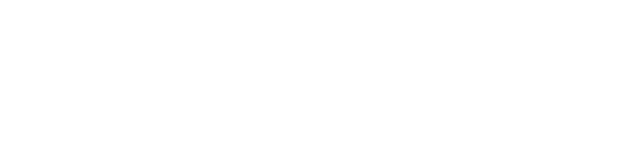
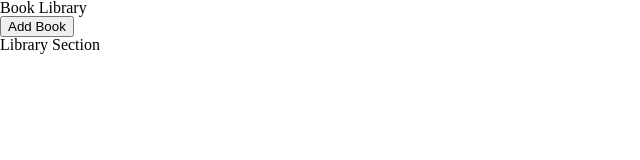
Before and after one commit to joseSoberon/book-library, a plain HTML site: page index.html in a window 1280 px wide. Shown: the whole page, without its empty margins (0-640 px from the left). Drawn offline with Linux system fonts and the light colour scheme.

Commit message:
Create the html structure

```diff
--- a/index.html
+++ b/index.html
@@ -10,7 +10,13 @@
     <link rel="stylesheet" href="css/styles.css">
 </head>
 <body>
-
+    <header>
+        <h1>Book Library</h1>
+        <button id="add-book">Add Book</button>
+    </header>
+    <main>
+        Library Section
+    </main>
     <script src="js/script.js"></script>
 </body>
 </html>
```
